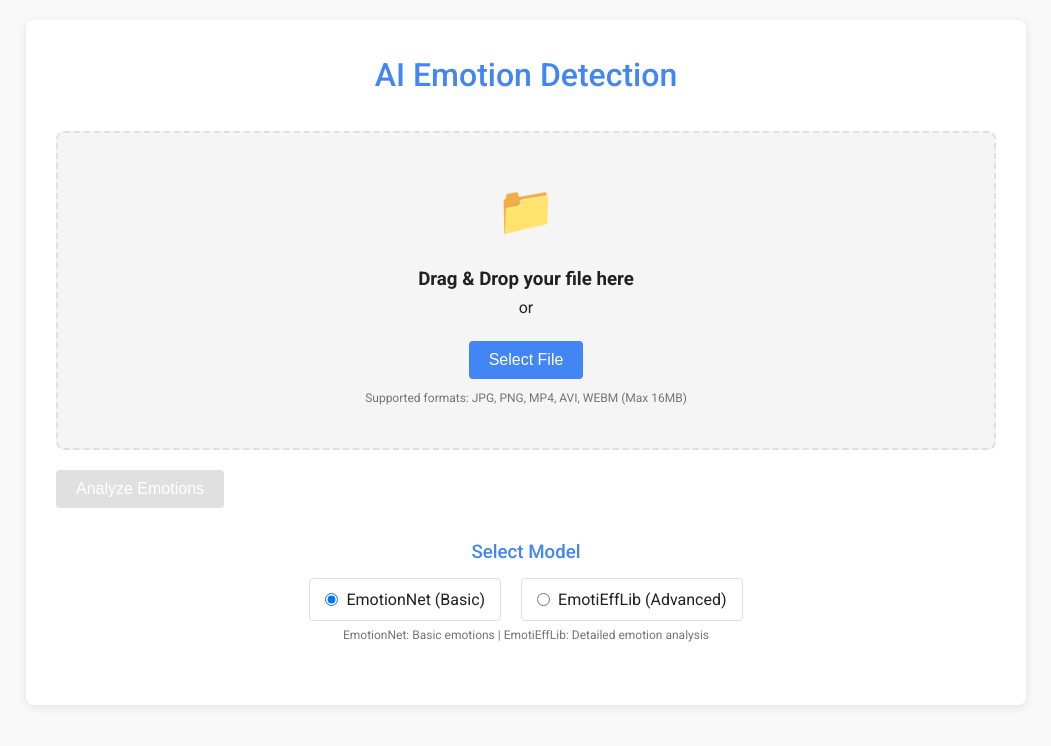
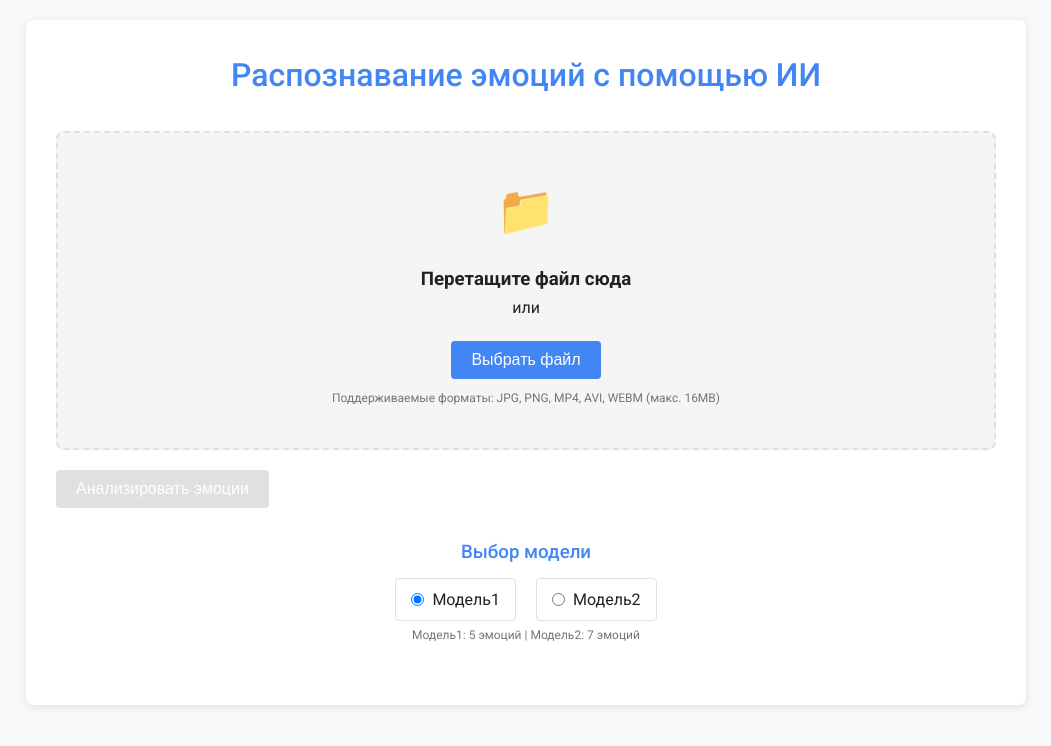
Before and after one commit to Shurik12/EmotionAI, a Flask app: page /detector in a window 1280 px wide. Shown: the top 746 px of the page, without its empty margins (114-1165 px from the left). Run offline with Flask 3, Linux system fonts and the light colour scheme.

Commit message:
Switched from en to ru language

```diff
--- a/server.py
+++ b/server.py
@@ -122,7 +122,7 @@ def process_image(image, model_type="default"):
             facial_images = recognize_faces(image_rgb, device)
 
             if not facial_images:
-                raise ValueError("No faces detected in the image")
+                raise ValueError("На изображении не обнаружено лиц")
 
             model_name = get_model_list()[4]  # Using the 5th model from the list
             fer = EmotiEffLibRecognizer(engine="onnx", model_name=model_name, device=device)
@@ -186,11 +186,11 @@ def process_file(task_id, filepath, filename, model_type="default"):
     try:
         initial_status = {
             "progress": 0,
-            "message": "Starting processing...",
+            "message": "Начало обработки...",
             "error": None,
             "complete": False,
             "model": model_type,
-            "model_name": "EmotiEffLib" if model_type == "emotieff" else "EmotionNet"
+            "model_name": "Модель2" if model_type == "emotieff" else "Модель2"
         }
         update_task_status(task_id, initial_status)
 
@@ -202,7 +202,7 @@ def process_file(task_id, filepath, filename, model_type="default"):
             process_video_file(task_id, filepath, filename, model_type)
         else:
             update_task_status(task_id, {
-                "error": "Unsupported file type",
+                "error": "Неподдерживаемый формат файла",
                 "complete": True
             })
     except Exception as e:
@@ -369,18 +369,18 @@ def detector():
 def upload_file():
     if 'file' not in request.files:
         logger.warning("No file provided in upload request")
-        return jsonify({"error": "No file provided"}), 400
+        return jsonify({"error": "Файл не предоставлен"}), 400
 
     file = request.files['file']
     selected_model = request.form.get('model', 'default')
 
     if file.filename == '':
         logger.warning("Empty filename in upload request")
-        return jsonify({"error": "No selected file"}), 400
+        return jsonify({"error": "Файл не выбран"}), 400
 
     if not file or not allowed_file(file.filename):
         logger.warning(f"Invalid file type attempted: {file.filename}")
-        return jsonify({"error": "Invalid file type. Supported types: JPG, PNG, MP4, AVI, WEBM"}), 400
+        return jsonify({"error": "Неподдерживаемый формат файла. Поддерживаются: JPG, PNG, MP4, AVI, WEBM"}), 400
 
     try:
         # Create unique task ID
@@ -398,11 +398,11 @@ def upload_file():
 
         initial_status = {
             "progress": 0,
-            "message": "Starting processing...",
+            "message": "Начало обработки...",
             "error": None,
             "complete": False,
-            "model": "default",  # Always use the same model regardless of selection
-            "model_name": "EmotionNet"  # Display name for the actual model being used
+            "model": "default",
+            "model_name": "Модель1"
         }
         update_task_status(task_id, initial_status)
 
@@ -418,9 +418,9 @@ def upload_file():
 
         return jsonify({
             "task_id": task_id,
-            "message": "File uploaded and processing started",
+            "message": "Файл загружен, начата обработка",
             "model": "default",  # Inform client about the actual model being used
-            "model_name": "EmotionNet"
+            "model_name": "Модель1"
         })
     except Exception as e:
         logger.error(f"Error during file upload: {str(e)}")
@@ -439,13 +439,13 @@ def get_progress(task_id):
 def request_entity_too_large(error):
     """Handle file size limit exceeded"""
     logger.warning("File size limit exceeded in upload request")
-    return jsonify({"error": "File too large. Maximum size is 16MB"}), 413
+    return jsonify({"error": "Файл слишком большой. Максимальный размер 16MB"}), 413
 
 @app.errorhandler(429)
 def ratelimit_handler(e):
     """Handle rate limiting"""
     logger.warning(f"Rate limit exceeded: {str(e)}")
-    return jsonify({"error": "Rate limit exceeded. Please try again later."}), 429
+    return jsonify({"error": "Превышен лимит запросов. Пожалуйста, попробуйте позже."}), 429
 
 if __name__ == '__main__':
     # Development configuration
--- a/templates/detector.html
+++ b/templates/detector.html
@@ -1,9 +1,9 @@
 <!DOCTYPE html>
-<html lang="en">
+<html lang="ru">
 <head>
     <meta charset="UTF-8">
     <meta name="viewport" content="width=device-width, initial-scale=1.0">
-    <title>Emotion Detection AI</title>
+    <title>EmotionAI | Распознавание эмоций</title>
     <link href="https://fonts.googleapis.com/css2?family=Roboto:wght@300;400;500;700&display=swap" rel="stylesheet">
     <style>
         :root {
@@ -288,47 +288,47 @@
 </head>
 <body>
     <div class="container">
-        <h1>AI Emotion Detection</h1>
+        <h1>Распознавание эмоций с помощью ИИ</h1>
 
         <div class="upload-section">
             <div class="upload-container" id="dropArea">
                 <div class="upload-icon">📁</div>
                 <div class="upload-text">
-                    <h3>Drag & Drop your file here</h3>
-                    <p>or</p>
+                    <h3>Перетащите файл сюда</h3>
+                    <p>или</p>
                 </div>
                 <input type="file" id="fileInput" class="file-input" accept="image/*,video/*">
-                <button class="btn" id="selectFileBtn">Select File</button>
-                <p class="supported-formats">Supported formats: JPG, PNG, MP4, AVI, WEBM (Max 16MB)</p>
+                <button class="btn" id="selectFileBtn">Выбрать файл</button>
+                <p class="supported-formats">Поддерживаемые форматы: JPG, PNG, MP4, AVI, WEBM (макс. 16MB)</p>
             </div>
 
             <div class="file-info" id="fileInfo"></div>
-            <button class="btn" id="uploadBtn" disabled>Analyze Emotions</button>
+            <button class="btn" id="uploadBtn" disabled>Анализировать эмоции</button>
         </div>
 
         <div class="model-selection" style="margin: 20px 0; text-align: center;">
-            <h3>Select Model</h3>
+            <h3>Выбор модели</h3>
             <div style="display: flex; justify-content: center; gap: 20px; margin-top: 10px;">
                 <label style="display: flex; align-items: center; cursor: pointer;">
                     <input type="radio" name="model" value="default" checked style="margin-right: 8px;">
-                    EmotionNet (Basic)
+                    Модель1
                 </label>
                 <label style="display: flex; align-items: center; cursor: pointer;">
                     <input type="radio" name="model" value="emotieff" style="margin-right: 8px;">
-                    EmotiEffLib (Advanced)
+                    Модель2
                 </label>
             </div>
             <p style="font-size: 12px; color: var(--dark-gray); margin-top: 5px;">
-                EmotionNet: Basic emotions | EmotiEffLib: Detailed emotion analysis
+                Модель1: 5 эмоций | Модель2: 7 эмоций
             </p>
         </div>
 
         <div class="progress-container" id="progressContainer">
             <div class="progress-header">
-                <h3>Processing</h3>
+                <h3>Обработка</h3>
             </div>
             <div class="progress-wheel" id="progressWheel"></div>
-            <div class="progress-text" id="progressText">Starting processing...</div>
+            <div class="progress-text" id="progressText">Начало обработки...</div>
         </div>
 
         <div class="preview-container" id="previewContainer"></div>
@@ -433,12 +433,12 @@
             const maxSize = 16 * 1024 * 1024; // 16MB
 
             if (!validTypes.includes(file.type)) {
-                showError('Invalid file type. Please upload an image (JPG, PNG) or video (MP4, AVI, WEBM).');
+                showError('Неподдерживаемый формат файла. Загрузите изображение (JPG, PNG) или видео (MP4, AVI, WEBM).');
                 return false;
             }
 
             if (file.size > maxSize) {
-                showError('File is too large. Maximum size is 16MB.');
+                showError('Файл слишком большой. Максимальный размер 16MB.');
                 return false;
             }
 
@@ -479,7 +479,7 @@
 
         function uploadFile() {
             if (!currentFile) {
-                showError('Please select a file first');
+                showError('Сначала выберите файл');
                 return;
             }
 
@@ -492,7 +492,7 @@
 
             // Show progress container
             progressContainer.style.display = 'block';
-            progressText.textContent = 'Uploading file...';
+            progressText.textContent = 'Загрузка файла...';
 
             // Disable buttons during upload
             uploadBtn.disabled = true;
@@ -508,7 +508,7 @@
             })
             .then(response => {
                 if (!response.ok) {
-                    throw new Error('Network response was not ok');
+                    throw new Error('Ошибка отклика сети');
                 }
                 return response.json();
             })
@@ -518,12 +518,12 @@
                 }
 
                 currentTaskId = data.task_id;
-                progressText.textContent = 'Processing file...';
+                progressText.textContent = 'Обработка файла...';
                 checkProgress();
             })
             .catch(error => {
                 console.error('Error:', error);
-                showError(error.message || 'An error occurred during upload');
+                showError(error.message || 'Во время загрузки произошла ошибка');
                 hideProgress();
 
                 // Re-enable buttons
@@ -541,7 +541,7 @@
                 fetch(`/progress/${currentTaskId}`)
                     .then(response => {
                         if (!response.ok) {
-                            throw new Error('Failed to check progress');
+                            throw new Error('Не удалось проверить прогресс');
                         }
                         return response.json();
                     })
@@ -558,7 +558,7 @@
                             clearInterval(progressInterval);
                             progressWheel.style.animation = 'none';
                             progressWheel.style.border = '6px solid var(--secondary-color)';
-                            progressText.textContent = 'Processing complete!';
+                            progressText.textContent = 'Обработка завершена!';
 
                             setTimeout(() => {
                                 hideProgress();
@@ -571,9 +571,9 @@
                         }
                     })
                     .catch(error => {
-                        console.error('Error checking progress:', error);
+                        console.error('Ошибка при проверке прогресса:', error);
                         clearInterval(progressInterval);
-                        showError(error.message || 'Failed to check progress');
+                        showError(error.message || 'Не удалось проверить прогресс');
                         hideProgress();
 
                         // Re-enable buttons
@@ -600,8 +600,8 @@
             const modelInfo = document.createElement('div');
             modelInfo.className = 'result-card';
             modelInfo.innerHTML = `
-                <h3>Analysis Complete</h3>
-                <p>Model used: <strong>${data.model_name || 'EmotionNet'}</strong></p>
+                <h3>Анализ завершен</h3>
+                <p>Используемая модель: <strong>${data.model_name || 'Модель1'}</strong></p>
             `;
             resultsContainer.appendChild(modelInfo);
 
@@ -609,7 +609,7 @@
                 // Display image preview
                 const img = document.createElement('img');
                 img.src = data.image_url;
-                img.alt = 'Processed image with emotion detection';
+                img.alt = 'Обработанное изображение с распознаванием эмоций';
                 previewContainer.appendChild(img);
 
                 // Display results
@@ -618,8 +618,8 @@
             else if (data.type === 'video') {
                 resultsContainer.innerHTML = `
                     <div class="result-card">
-                        <h3>Video Analysis Complete</h3>
-                        <p>Processed ${data.frames_processed} key frames</p>
+                        <h3>Видеоанализ завершен</h3>
+                        <p>Обработанные ${data.frames_processed} ключевые кадры</p>
                     </div>
                 `;
 
```
Also changed, not shown: templates/landing.html (+20 -13 lines).
